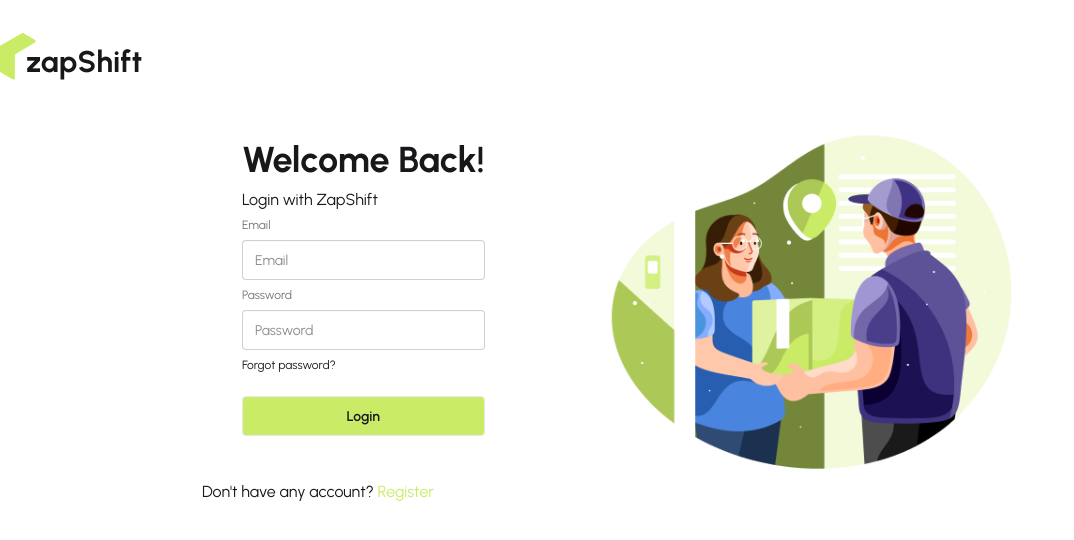
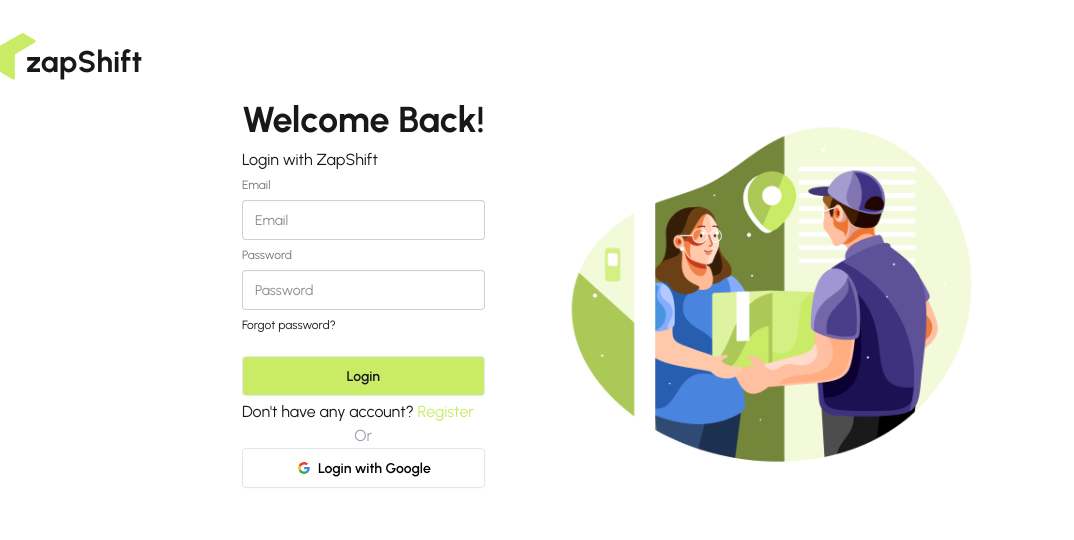
Before and after one commit to khaled-40/zap-shift, a React (Vite) app: page /login in a window 1280 px wide. Shown: the top 540 px of the page, without its empty margins (0-1074 px from the left). Built offline with nearby package versions, Linux system fonts and the light colour scheme.

Commit message:
added social login with google

```diff
--- a/src/Context/AuthProvider.jsx
+++ b/src/Context/AuthProvider.jsx
@@ -1,18 +1,34 @@
-import React from 'react';
+import React, { useEffect, useState } from 'react';
 import { AuthContext } from './AuthContext';
-import { createUserWithEmailAndPassword, signInWithEmailAndPassword } from 'firebase/auth';
+import { createUserWithEmailAndPassword, GoogleAuthProvider, signInWithEmailAndPassword, signInWithPopup } from 'firebase/auth';
 import { auth } from '../firebase/firebase.init';
 
+const provider = new GoogleAuthProvider();
+
 const AuthProvider = ({ children }) => {
+    const [user, setUser] = useState(null);
+    const [loading, setLoading] = useState(true);
     const registerUser = (email, password) => {
+        setLoading(true);
         return createUserWithEmailAndPassword(auth, email, password)
     }
     const signInUser = (email, password) => {
+        setLoading(true);
         return signInWithEmailAndPassword(auth, email, password)
     }
+    const signInWithGoogle = () => {
+        setLoading(true);
+        return signInWithPopup(auth, provider)
+    }
+    useEffect(() => {
+
+    },[])
     const authInfo = {
+        user,
+        loading,
         registerUser,
-        signInUser
+        signInUser,
+        signInWithGoogle
     }
     return (
         <AuthContext value={authInfo}>
--- a/src/Pages/Auth/Login.jsx
+++ b/src/Pages/Auth/Login.jsx
@@ -4,7 +4,7 @@ import { Link } from 'react-router';
 import useAuth from '../../hooks/useAuth';
 
 const Login = () => {
-    const { signInUser } = useAuth();
+    const { signInUser,signInWithGoogle } = useAuth();
     const { register, handleSubmit, formState: { errors } } = useForm();
     const handleLogIn = (data) => {
         console.log(data)
@@ -16,9 +16,18 @@ const Login = () => {
                 console.log(error)
             })
     }
+    const handleGoogleSignIn = () => {
+        signInWithGoogle()
+        .then(result => {
+            console.log(result.user)
+        })
+        .catch(error => {
+            console.log(error)
+        })
+    }
     return (
         <div>
-            <form onSubmit={handleSubmit(handleLogIn)} className='p-10'>
+            <form onSubmit={handleSubmit(handleLogIn)} className='w-full'>
                 <h2 className='text-4xl font-bold pb-2'>Welcome Back!</h2>
                 <p>Login with ZapShift</p>
                 <fieldset className="fieldset">
@@ -38,6 +47,11 @@ const Login = () => {
                 </fieldset>
             </form>
             <p>Don't have any account? <Link className='text-primary' to={'/register'}>Register</Link></p>
+            <p className='text-center text-gray-400'>Or</p>
+            <button onClick={handleGoogleSignIn} className="btn w-full bg-white text-black border-[#e5e5e5]">
+                <svg aria-label="Google logo" width="16" height="16" xmlns="http://www.w3.org/2000/svg" viewBox="0 0 512 512"><g><path d="m0 0H512V512H0" fill="#fff"></path><path fill="#34a853" d="M153 292c30 82 118 95 171 60h62v48A192 192 0 0190 341"></path><path fill="#4285f4" d="m386 400a140 175 0 0053-179H260v74h102q-7 37-38 57"></path><path fill="#fbbc02" d="m90 341a208 200 0 010-171l63 49q-12 37 0 73"></path><path fill="#ea4335" d="m153 219c22-69 116-109 179-50l55-54c-78-75-230-72-297 55"></path></g></svg>
+                Login with Google
+            </button>
         </div>
 
     );
--- a/src/Pages/Auth/Register.jsx
+++ b/src/Pages/Auth/Register.jsx
@@ -4,13 +4,22 @@ import useAuth from '../../hooks/useAuth';
 import { Link } from 'react-router';
 
 const Register = () => {
-    const { registerUser } = useAuth();
+    const { registerUser,signInWithGoogle } = useAuth();
     const { register, handleSubmit, formState: { errors } } = useForm();
     const handleRegistration = (data) => {
         console.log(data)
         registerUser(data.email, data.password)
             .then(result => {
                 console.log(result)
+            })
+            .catch(error => {
+                console.log(error)
+            })
+    }
+    const handleGoogleSignIn = () => {
+        signInWithGoogle()
+            .then(result => {
+                console.log(result.user)
             })
             .catch(error => {
                 console.log(error)
@@ -47,7 +56,7 @@ const Register = () => {
             </form>
             <p>Already have an account? <Link className='text-primary' to={'/login'}>LogIn</Link></p>
             <p className='text-center text-gray-400'>Or</p>
-            <button className="btn w-full bg-white text-black border-[#e5e5e5]">
+            <button onClick={handleGoogleSignIn} className="btn w-full bg-white text-black border-[#e5e5e5]">
                 <svg aria-label="Google logo" width="16" height="16" xmlns="http://www.w3.org/2000/svg" viewBox="0 0 512 512"><g><path d="m0 0H512V512H0" fill="#fff"></path><path fill="#34a853" d="M153 292c30 82 118 95 171 60h62v48A192 192 0 0190 341"></path><path fill="#4285f4" d="m386 400a140 175 0 0053-179H260v74h102q-7 37-38 57"></path><path fill="#fbbc02" d="m90 341a208 200 0 010-171l63 49q-12 37 0 73"></path><path fill="#ea4335" d="m153 219c22-69 116-109 179-50l55-54c-78-75-230-72-297 55"></path></g></svg>
                 Login with Google
             </button>
--- a/src/Pages/Home/ReviewCard.jsx
+++ b/src/Pages/Home/ReviewCard.jsx
@@ -3,7 +3,7 @@ import quotation from '../../assets/reviewQuote.png'
 
 const ReviewCard = ({ review }) => {
   const { quote, name, role, avatar } = review;
-  console.log(quote)
+  // console.log(quote)
 
   return (
     <div className="bg-white rounded-2xl p-6 shadow-md border border-gray-100 max-w-md">
```
